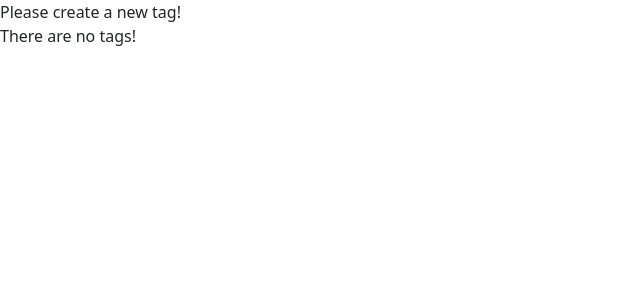
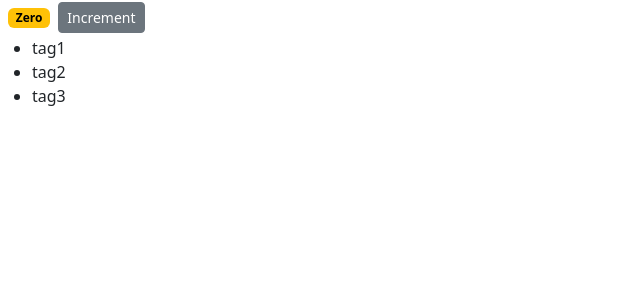
Before and after one commit to FreshhDevv/counter-app, a React (Create React App) app: page / in a window 1280 px wide. Shown: the top 300 px of the page, without its empty margins (0-640 px from the left). Built offline with nearby package versions, Linux system fonts and the light colour scheme.

Commit message:
Handling events

```diff
--- a/src/components/counter.jsx
+++ b/src/components/counter.jsx
@@ -2,25 +2,35 @@ import React, { Component } from "react";
 class Counter extends Component {
   state = {
     count: 0,
-    tags: [],
+    tags: ["tag1", "tag2", "tag3"],
   };
 
-  renderTags() {
-    if (this.state.tags.length === 0) return <p>There are no tags!</p>;
+  handleIncrement () {
+    console.log('Increment clicked');
+  }
+
+  render() {
     return (
+      <div>
+        <span className={this.getBadgeClasses()}>{this.formatCount()}</span>
+        <button onClick={this.handleIncrement } className="btn btn-secondary btn-sm">Increment</button>
         <ul>
           {this.state.tags.map((tag) => (
             <li key={tag}>{tag}</li>
           ))}
         </ul>
+      </div>
     );
   }
+  getBadgeClasses() {
+    let classes = "badge text-bg-";
+    classes += this.state.count === 0 ? "warning m-2" : "primary m-2";
+    return classes;
+  }
 
-  render() {
-    return <div>
-      {this.state.tags.length === 0 && 'Please create a new tag!'}
-      {this.renderTags()}
-      </div>;
+  formatCount() {
+    const { count } = this.state;
+    return count === 0 ? "Zero" : count;
   }
 }
 
```
Lines whose indentation alone changed are shown as unchanged.
